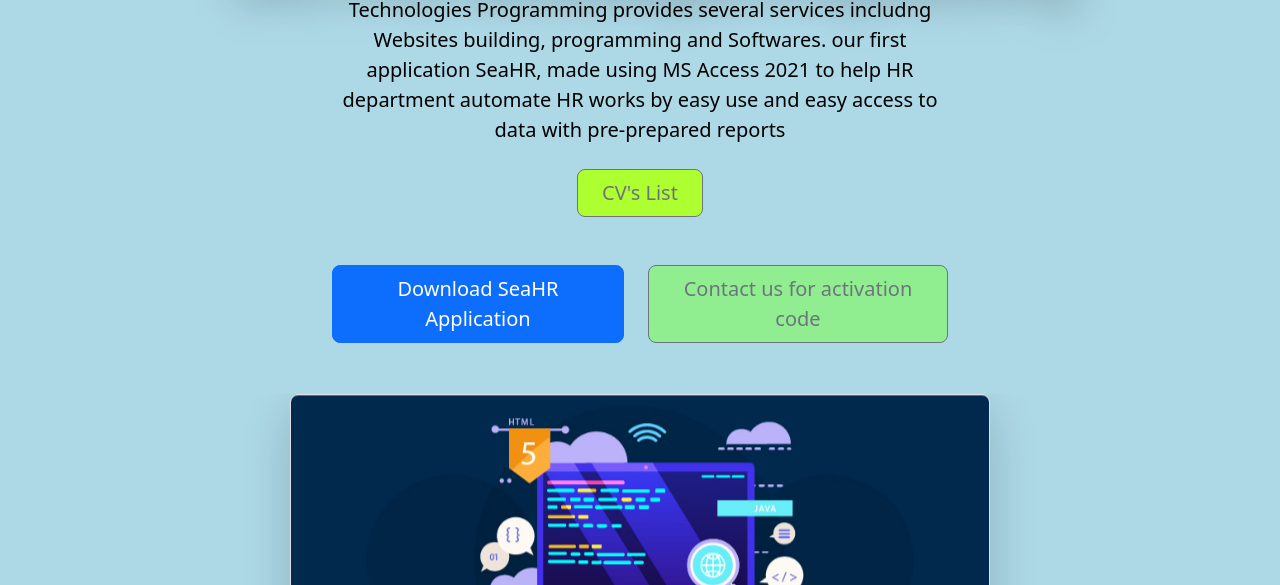
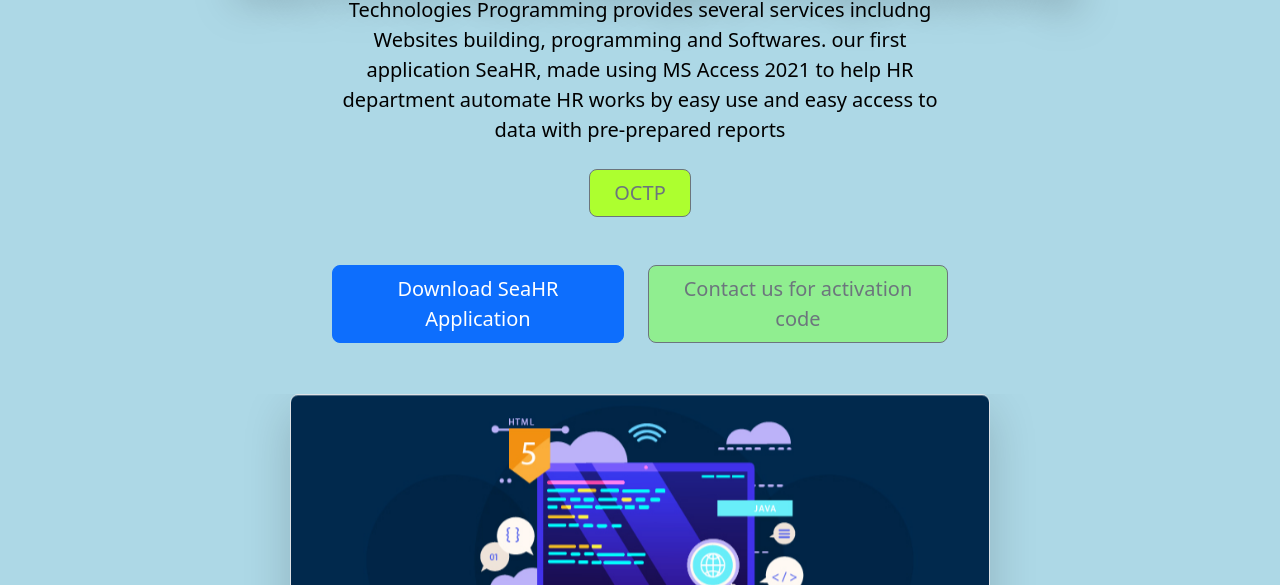
Before and after one commit to aliflieh02/One-click, a plain HTML site: page index.html in a window 1280 px wide. Shown: the part 215-800 px from the top of the page. Drawn offline with nearby package versions, Linux system fonts and the light colour scheme.

Commit message:
Update index.html

```diff
--- a/index.html
+++ b/index.html
@@ -165,8 +165,8 @@
     <div class="col-lg-6 mx-auto">
       <p class="lead mb-4" style="color: black;">Technologies Programming provides several services includng Websites building, programming and Softwares. our first application SeaHR, made using MS Access 2021 to help HR department automate HR works by easy use and easy access to data with pre-prepared reports</p>
        <div class="d-grid gap-2 d-sm-flex justify-content-sm-center mb-5">
-        <a class="nav-link" style="color: black;" href="https://ancient-everglades-89559-2f81a55bb4e8.herokuapp.com/" target="_blank">
-          <button type="button" class="btn btn-outline-secondary btn-lg px-4" style="background-color: greenyellow;">CV's List</button>
+        <a class="nav-link" style="color: black;" href="https://octp.one-click.tech/" target="_blank">
+          <button type="button" class="btn btn-outline-secondary btn-lg px-4" style="background-color: greenyellow;">OCTP</button>
         </a>
       </div>
       <div class="d-grid gap-2 d-sm-flex justify-content-sm-center mb-5">
```
